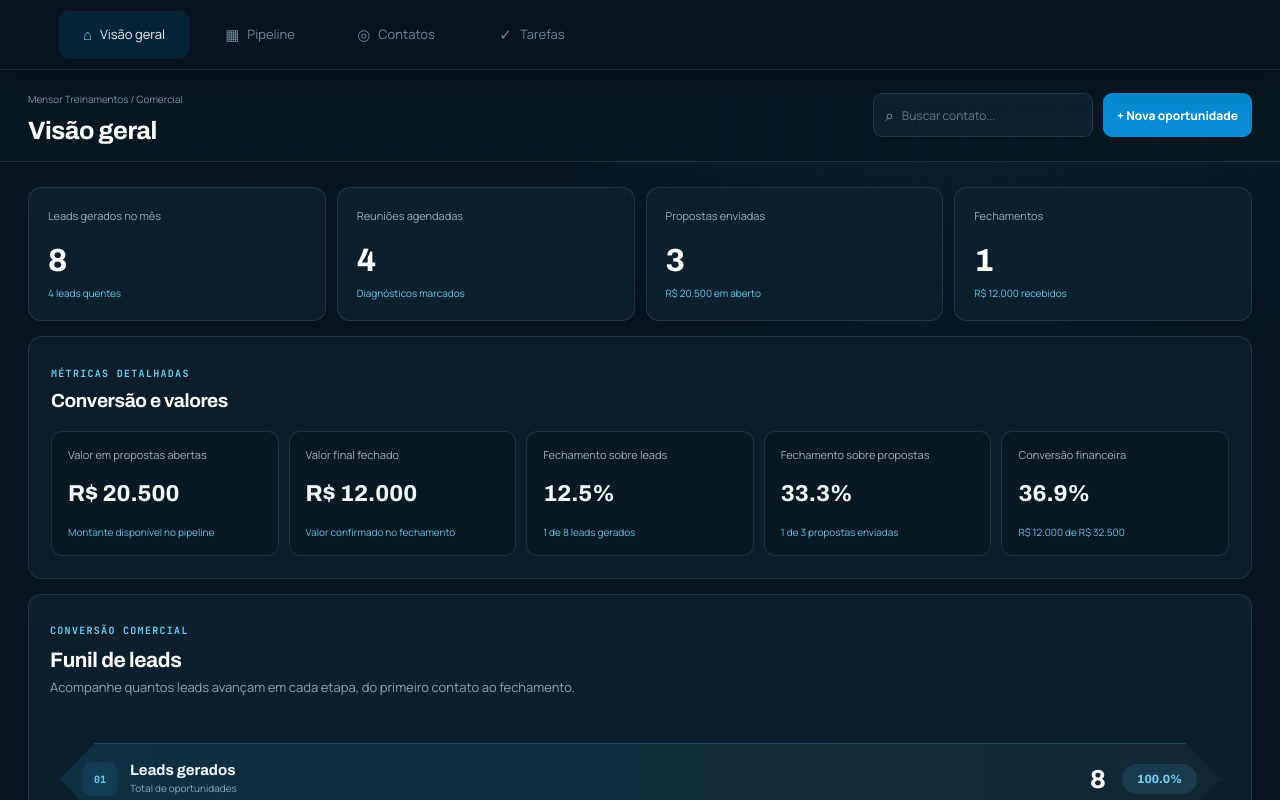
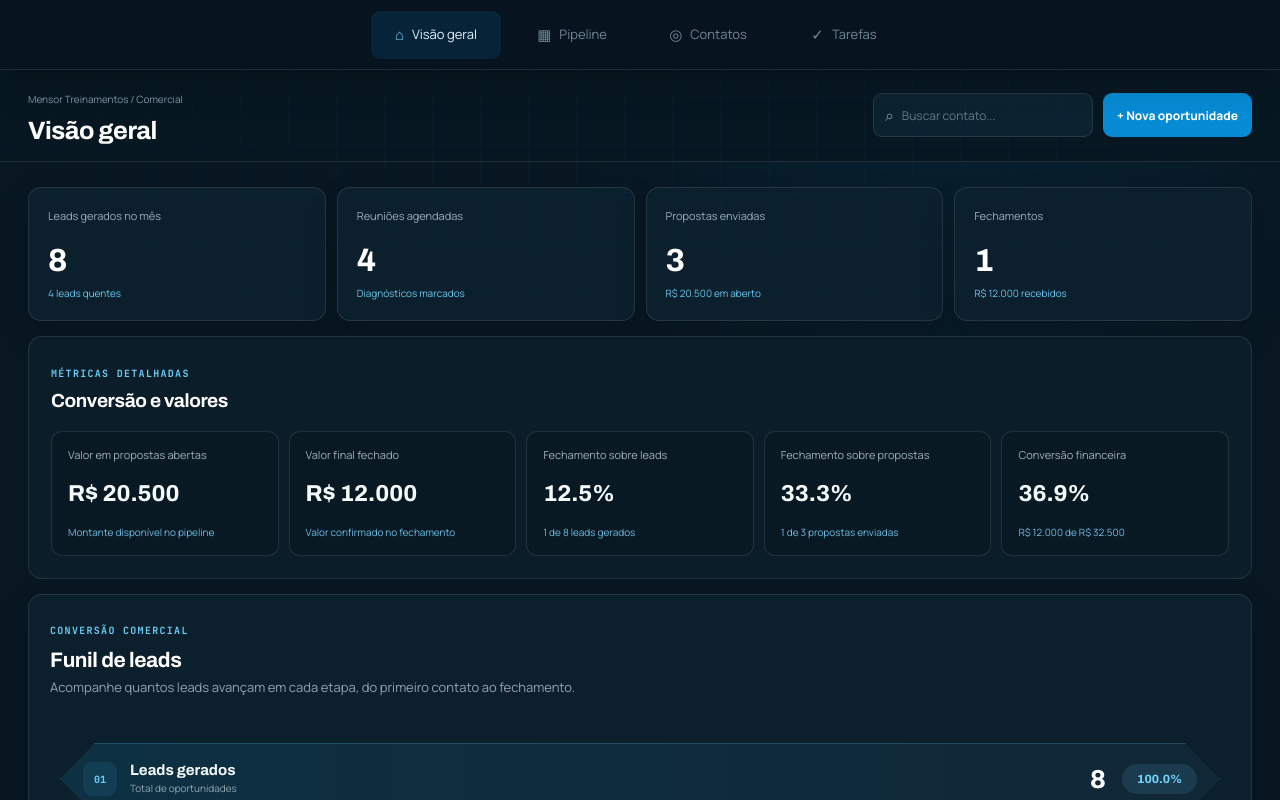
Before and after one commit to cezarhlima1/diegomensor, a Next.js app: page /CRM in a window 1280 px wide. Shown: the top 800 px of the page. Built offline with nearby package versions, Linux system fonts and the light colour scheme.

Commit message:
centraliza navegacao superior do CRM

```diff
--- a/components/crm/crm.module.css
+++ b/components/crm/crm.module.css
@@ -852,6 +852,8 @@
   z-index: 300;
   inset: 0 0 auto;
   display: flex;
+  flex-direction: row;
+  align-items: center;
   justify-content: center;
   width: 100%;
   height: 70px;
@@ -870,6 +872,7 @@
   gap: 6px;
   width: min(100%, 620px);
   margin: 0;
+  margin-inline: auto;
 }
 .sidebar nav button {
   justify-content: center;
```
